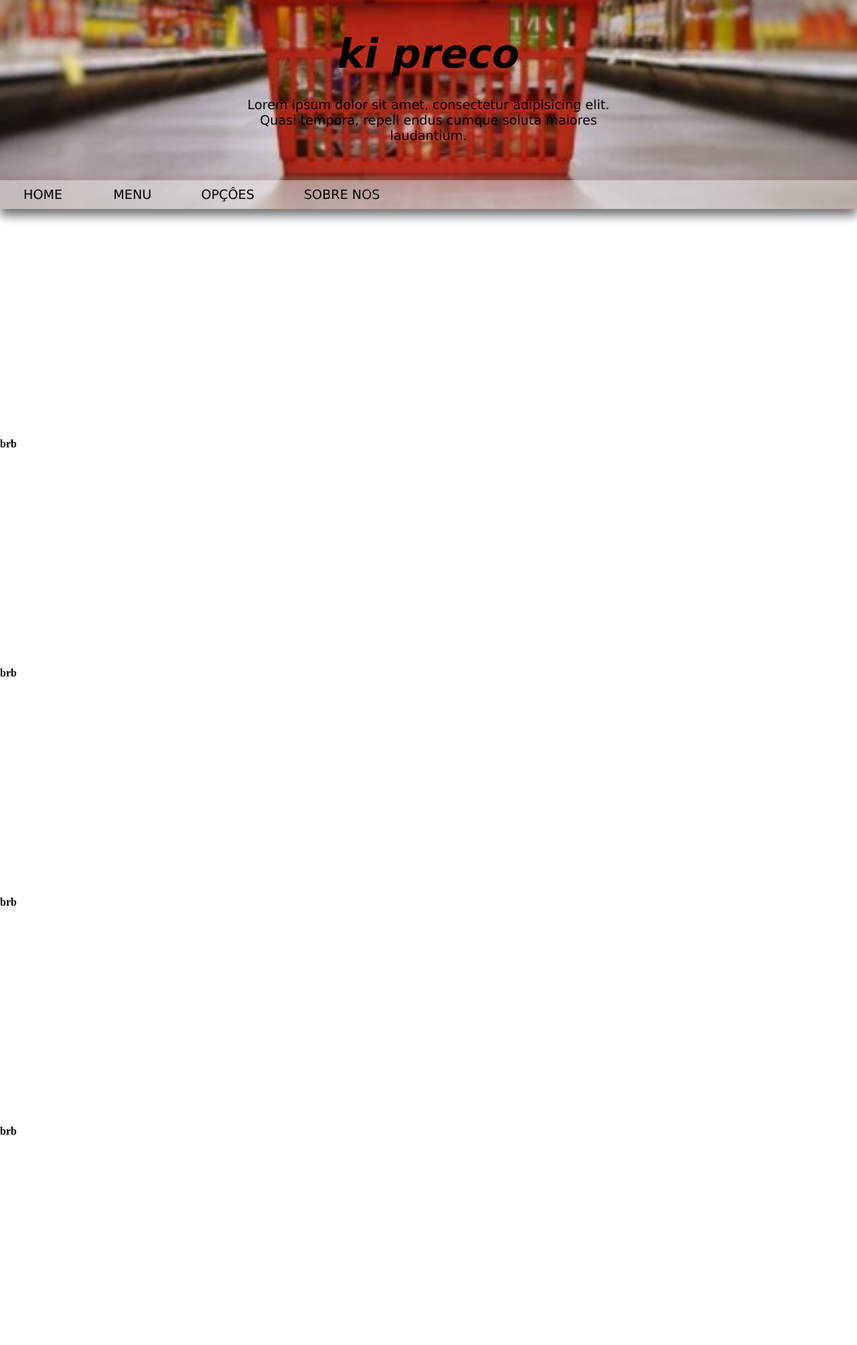
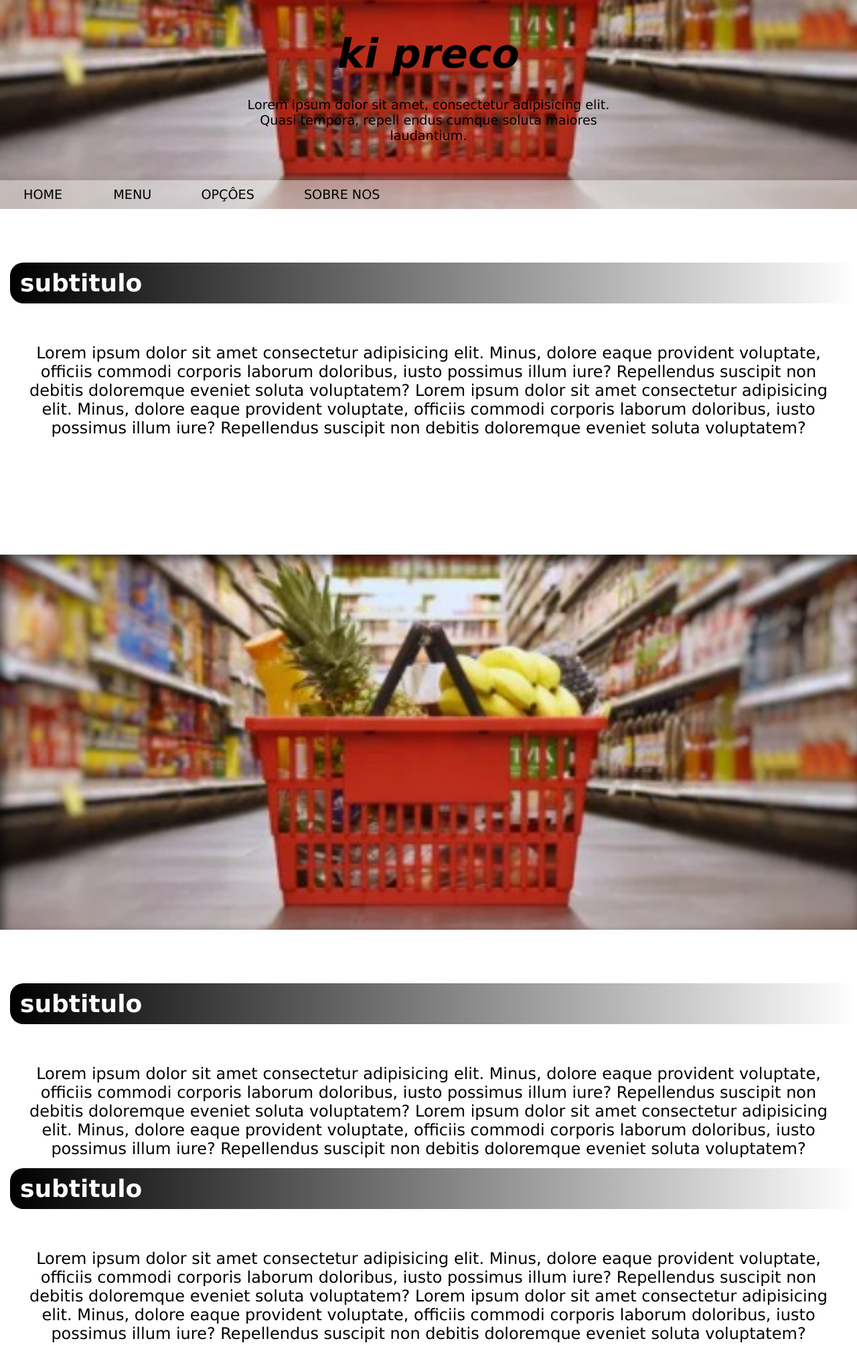
Before and after one commit to MattAlexandre/projeto-tcc, a PHP site: page / in a window 1280 px wide. Shown: the top 2008 px of the page at 67% size. Run offline with PHP 8.4, Linux system fonts and the light colour scheme.

Commit message:
main-projeto01

```diff
--- a/estilo/index.css
+++ b/estilo/index.css
@@ -76,5 +76,56 @@ nav > a:hover{
     text-decoration: underline;
     padding: 10px;
     box-shadow: 5px 5px 15px rgba(0, 0, 0, 0.438);
+}
+
+
+section{
+    line-height: 2em;
+    font: normal normal 3vh var(--font1);
+    padding-left: 10px;
+}
+
+section.padrao > h2{
+    background-image: linear-gradient(to right,  var(--cor1), var(--cor2));
+    color: var(--cor2);
+    padding: 10px 15px;
+    margin: -40px 0px 40px 15px;
+    border-radius: 20px;
+}
+
+section.padrao > p{
+    padding: 20px;
+    margin-bottom: 35px;
+    color: var(--cor1);
+    text-align: center;
+}
+
+section.padrao{
+    padding: 15vh 0vh;
+    background-color: var(--cor2);
+    color:var(--cor1);
+}
+
+
+section.imagem{
+    background-color: lightslategray;
+    padding: 35vh;
+    box-shadow: inset 5px 7px 15px rgba(0, 0, 0, 0.61);
+}
+
+section#img01{
+    background: var(--cor1) url('../imagens/img-01.jpeg') center center no-repeat fixed;
+    background-size: cover;
+}
+
+section#img02{
+    background: var(--cor1) url('../imagens/img-01.jpeg') center center no-repeat fixed;
+    background-size: cover;
+}
+
+footer{
+    background-color: var(--cor1);
+    color: var(--cor2);
+    padding: 20vh 0vh   ;
 
 }
--- a/index.html
+++ b/index.html
@@ -32,23 +32,90 @@
         </nav>
 
     </header>
-    <main>
-      <p>
-          <br><br><br><br><br><br><br><br><br><br><br><br><br><br><br><br><br><br><br><b>brb
-            <br><br><br><br><br><br><br><br><br><br><br><br><br><br><br><br><br><br><br><b>brb
 
-            </b><br><br><br><br><br><br><br><br><br><br><br><br><br><br><br><br><br><br><br><b>brb
+    <main> <!-- main do site - meio -->
 
-            </b><br><br><br><br><br><br><br><br><br><br><br><br><br><br><br><br><br><br><br><b>brb
+      <section class="padrao"> <!-- primeira sessão do site - conteudo -->
 
-            </b><br><br><br><br><br><br><br><br><br><br><br><br><br><br><br><br><br><br><br><b>brb
+          <h2>subtitulo </h2> <!-- subtitulo -->
 
-            </b><br><br><br><br><br><br><br><br><br><br><br><br><br><br><br><br><br><br><br><b>brb
+          <p> <!-- paragrafo-->
+            Lorem ipsum dolor sit amet consectetur adipisicing elit.
+            Minus, dolore eaque provident voluptate, officiis commodi
+            corporis laborum doloribus, iusto possimus illum iure?
+            Repellendus suscipit non debitis doloremque eveniet soluta voluptatem?
+            Lorem ipsum dolor sit amet consectetur adipisicing elit.
+            Minus, dolore eaque provident voluptate, officiis commodi
+            corporis laborum doloribus, iusto possimus illum iure?
+            Repellendus suscipit non debitis doloremque eveniet soluta voluptatem?
+          </p>
 
-            </b>
-          </b>
-      </p>
+      </section>
+
+      <!-- sessão de imagem -->
+      <section class="imagem" id="img01">
+
+      </section>
+
+
+      <section class="padrao"> <!-- primeira sessão do site - conteudo -->
+
+        <h2>subtitulo </h2> <!-- subtitulo -->
+
+        <p> <!-- paragrafo-->
+          Lorem ipsum dolor sit amet consectetur adipisicing elit.
+          Minus, dolore eaque provident voluptate, officiis commodi
+          corporis laborum doloribus, iusto possimus illum iure?
+          Repellendus suscipit non debitis doloremque eveniet soluta voluptatem?
+          Lorem ipsum dolor sit amet consectetur adipisicing elit.
+          Minus, dolore eaque provident voluptate, officiis commodi
+          corporis laborum doloribus, iusto possimus illum iure?
+          Repellendus suscipit non debitis doloremque eveniet soluta voluptatem?
+        </p>
+
+        <h2> subtitulo</h2>
+          <p>
+            Lorem ipsum dolor sit amet consectetur adipisicing elit.
+            Minus, dolore eaque provident voluptate, officiis commodi
+            corporis laborum doloribus, iusto possimus illum iure?
+            Repellendus suscipit non debitis doloremque eveniet soluta voluptatem?
+            Lorem ipsum dolor sit amet consectetur adipisicing elit.
+            Minus, dolore eaque provident voluptate, officiis commodi
+            corporis laborum doloribus, iusto possimus illum iure?
+            Repellendus suscipit non debitis doloremque eveniet soluta voluptatem?
+          </p>
+
+    </section>
+
+    <!-- sessão de imagem -->
+    <section class="imagem" id="img02"> <!-- imagem transição -->
+
+    </section>
+
+    <section class="padrao"> <!-- primeira sessão do site - conteudo -->
+
+        <h2>subtitulo </h2> <!-- subtitulo -->
+
+        <p> <!-- paragrafo-->
+          Lorem ipsum dolor sit amet consectetur adipisicing elit.
+          Minus, dolore eaque provident voluptate, officiis commodi
+          corporis laborum doloribus, iusto possimus illum iure?
+          Repellendus suscipit non debitis doloremque eveniet soluta voluptatem?
+          Lorem ipsum dolor sit amet consectetur adipisicing elit.
+          Minus, dolore eaque provident voluptate, officiis commodi
+          corporis laborum doloribus, iusto possimus illum iure?
+          Repellendus suscipit non debitis doloremque eveniet soluta voluptatem?
+        </p>
+
+    </section>
+
     </main>
+
+    <footer> <!-- rodapé pagina-->
+        <p>
+            site desenvolvido por gp tcc, obgd a todos =}
+        </p>
+    </footer>
 
 </body>
 </html>
```
